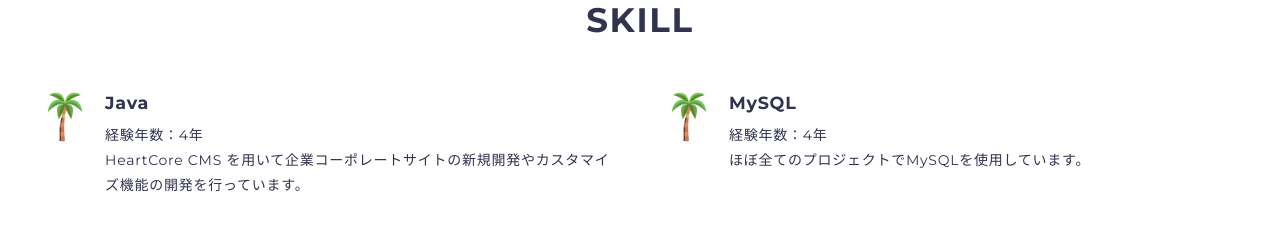
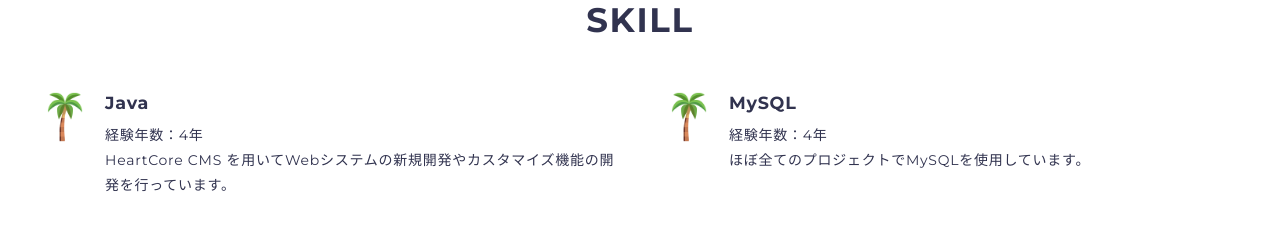
Before and after one commit to yuriko9/portfolio, a plain HTML site: page index.html in a window 1280 px wide. Shown: the part 1430-1678 px from the top of the page. Drawn offline with nearby package versions, Linux system fonts and the light colour scheme.

Commit message:
update: index.html

```diff
--- a/index.html
+++ b/index.html
@@ -148,7 +148,7 @@
                   <p class="skill-text">経験年数：4年</p>
                   <p class="skill-text">
                     HeartCore CMS
-                    を用いて企業コーポレートサイトの新規開発やカスタマイズ機能の開発を行っています。
+                    を用いてWebシステムの新規開発やカスタマイズ機能の開発を行っています。
                   </p>
                 </div>
               </div>
```
